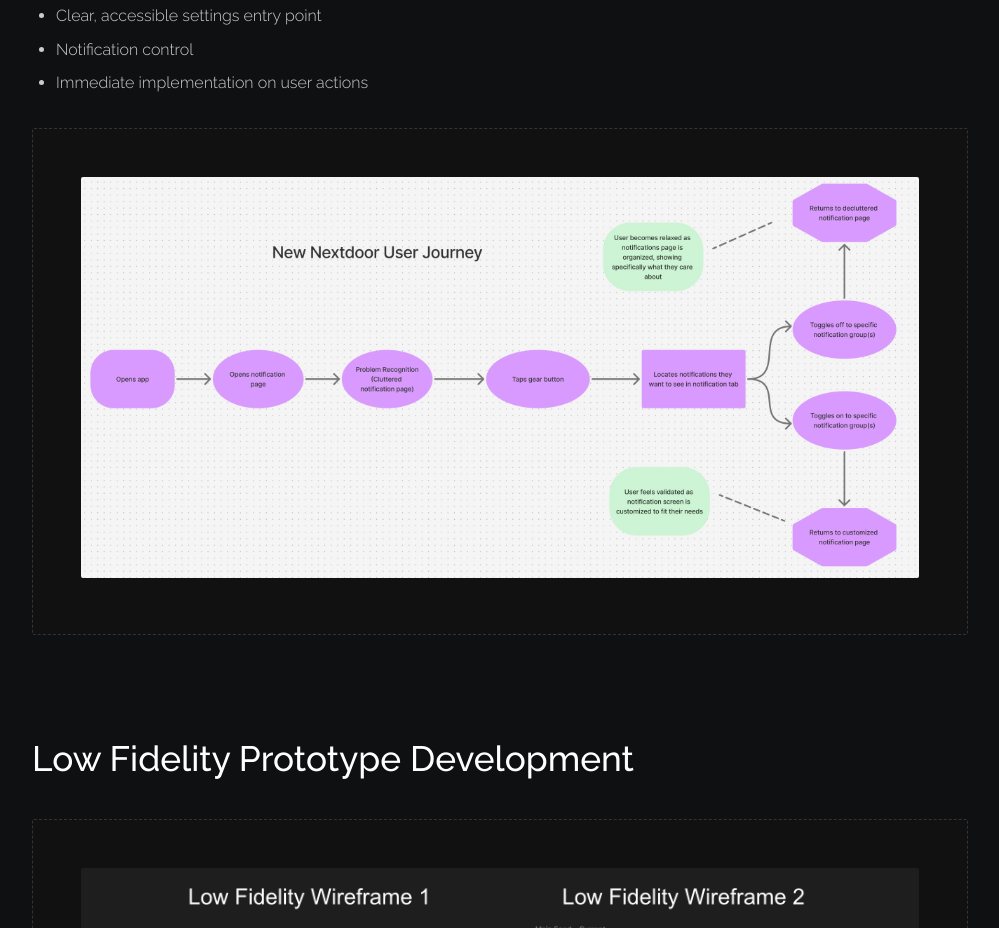
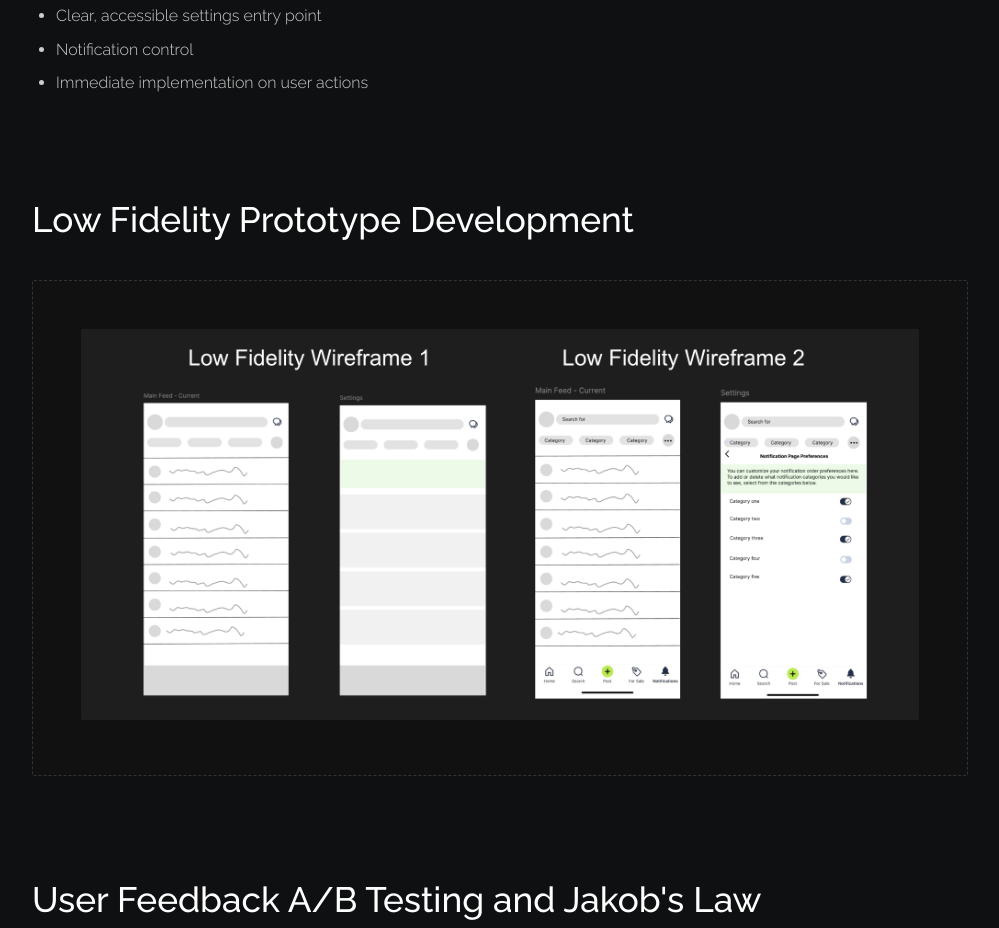
Before and after one commit to gbogle/gracebogleportfolio, a plain HTML site: page projects/nextdoor.html in a window 1280 px wide. Shown: the part 8794-9722 px from the top of the page, without its empty margins (140-1139 px from the left). Drawn offline with Linux system fonts and the light colour scheme.

Commit message:
Update nextdoor.html

```diff
--- a/projects/nextdoor.html
+++ b/projects/nextdoor.html
@@ -156,9 +156,6 @@
                 <li>Immediate implementation on user actions</li>
             </ul>
 
-            <div class="image-placeholder">
-                <img src="../image/userjourney2.jpg" alt="User journey map">
-            </div>
 
             <h2>Low Fidelity Prototype Development</h2>
             <div class="image-placeholder">
```
